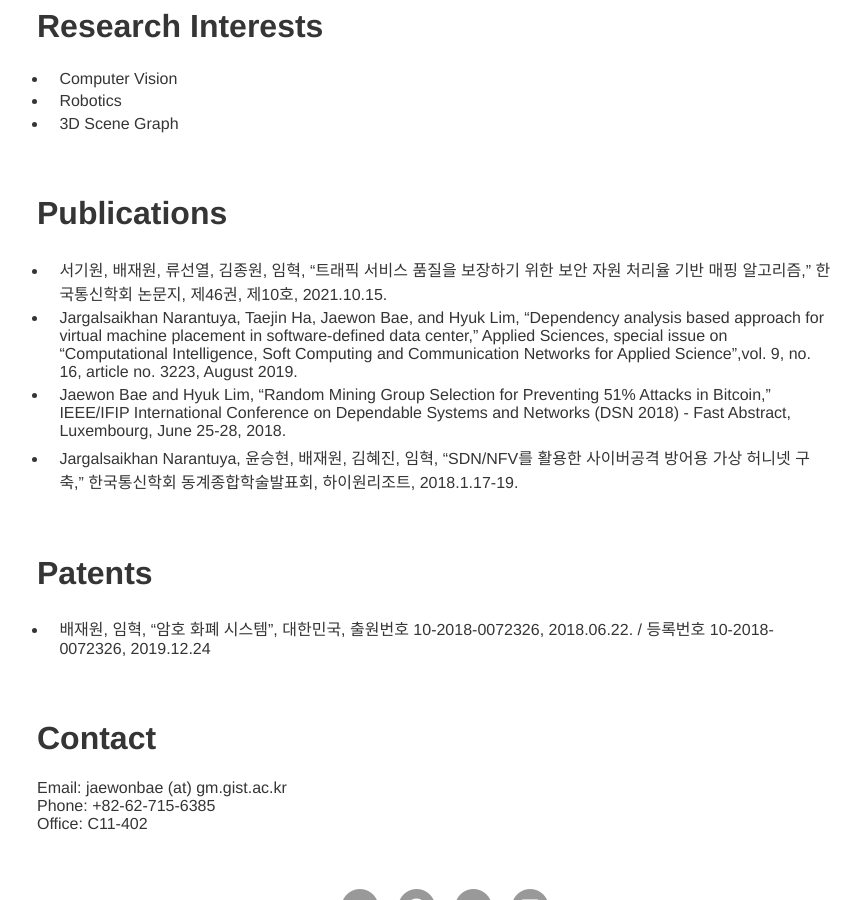
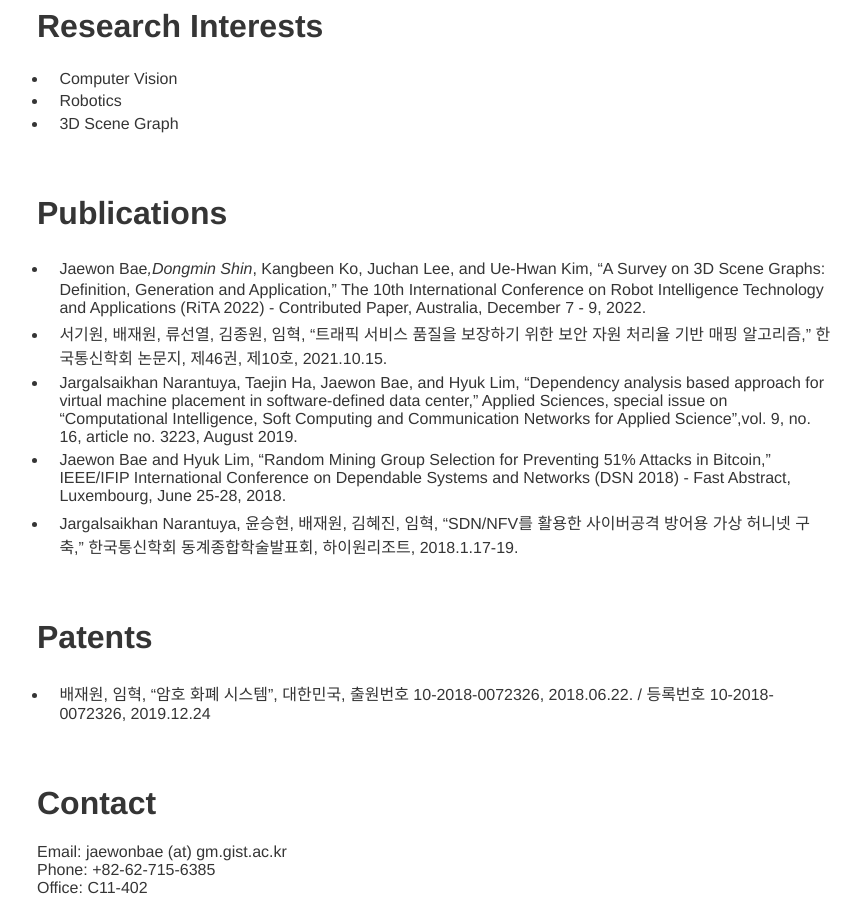
Before and after one commit to jaewonbae/jaewonbae.github.io, a Jekyll site: the page built from index.md, in a window 1280 px wide and 900 px high, scrolled down 884 px. Shown: the whole window, without its empty margins (203-1064 px from the left). Built offline with Jekyll 4.4.1, drawn with Linux system fonts in a browser that asks for light colours; our own code applies the rules of GitHub Pages for plain Markdown files.

Commit message:
Updata "Publications" in index.md

```diff
--- a/index.md
+++ b/index.md
@@ -33,6 +33,7 @@ Gwangju Institute of Science and Technology (GIST)
 <br/>
 
 # Publications
+* Jaewon Bae*,Dongmin Shin*, Kangbeen Ko, Juchan Lee, and Ue-Hwan Kim, "A Survey on 3D Scene Graphs: Definition, Generation and Application," The 10th International Conference on Robot Intelligence Technology and Applications (RiTA 2022) - Contributed Paper, Australia, December 7 - 9, 2022.
 * 서기원, 배재원, 류선열, 김종원, 임혁, "트래픽 서비스 품질을 보장하기 위한 보안 자원 처리율 기반 매핑 알고리즘," 한국통신학회 논문지, 제46권, 제10호, 2021.10.15.
 * Jargalsaikhan Narantuya, Taejin Ha, Jaewon Bae, and Hyuk Lim, "Dependency analysis based approach for virtual machine placement in software-defined data center," Applied Sciences, special issue on "Computational Intelligence, Soft Computing and Communication Networks for Applied Science",vol. 9, no. 16, article no. 3223, August 2019.
 * Jaewon Bae and Hyuk Lim, "Random Mining Group Selection for Preventing 51% Attacks in Bitcoin," IEEE/IFIP International Conference on Dependable Systems and Networks (DSN 2018) - Fast Abstract, Luxembourg, June 25-28, 2018.
```
